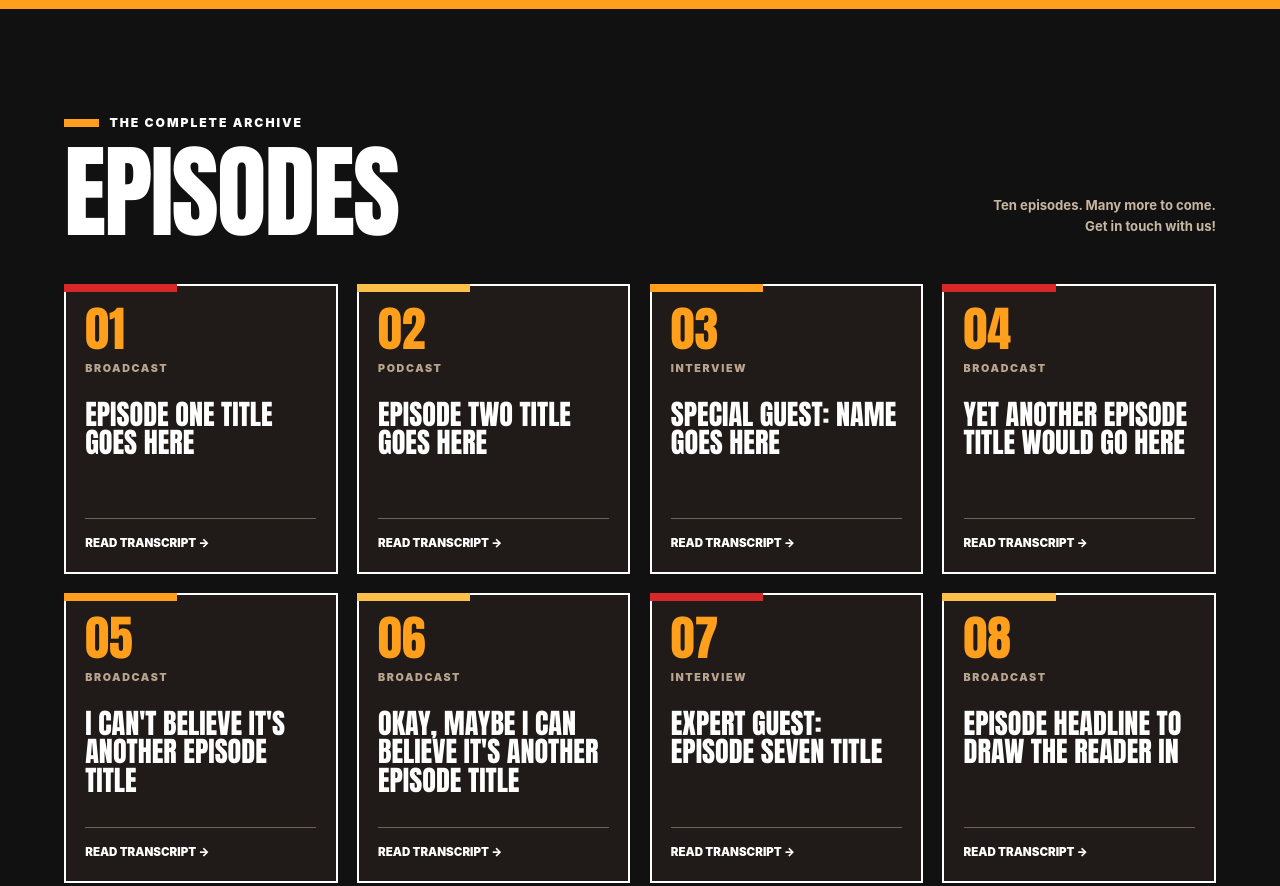
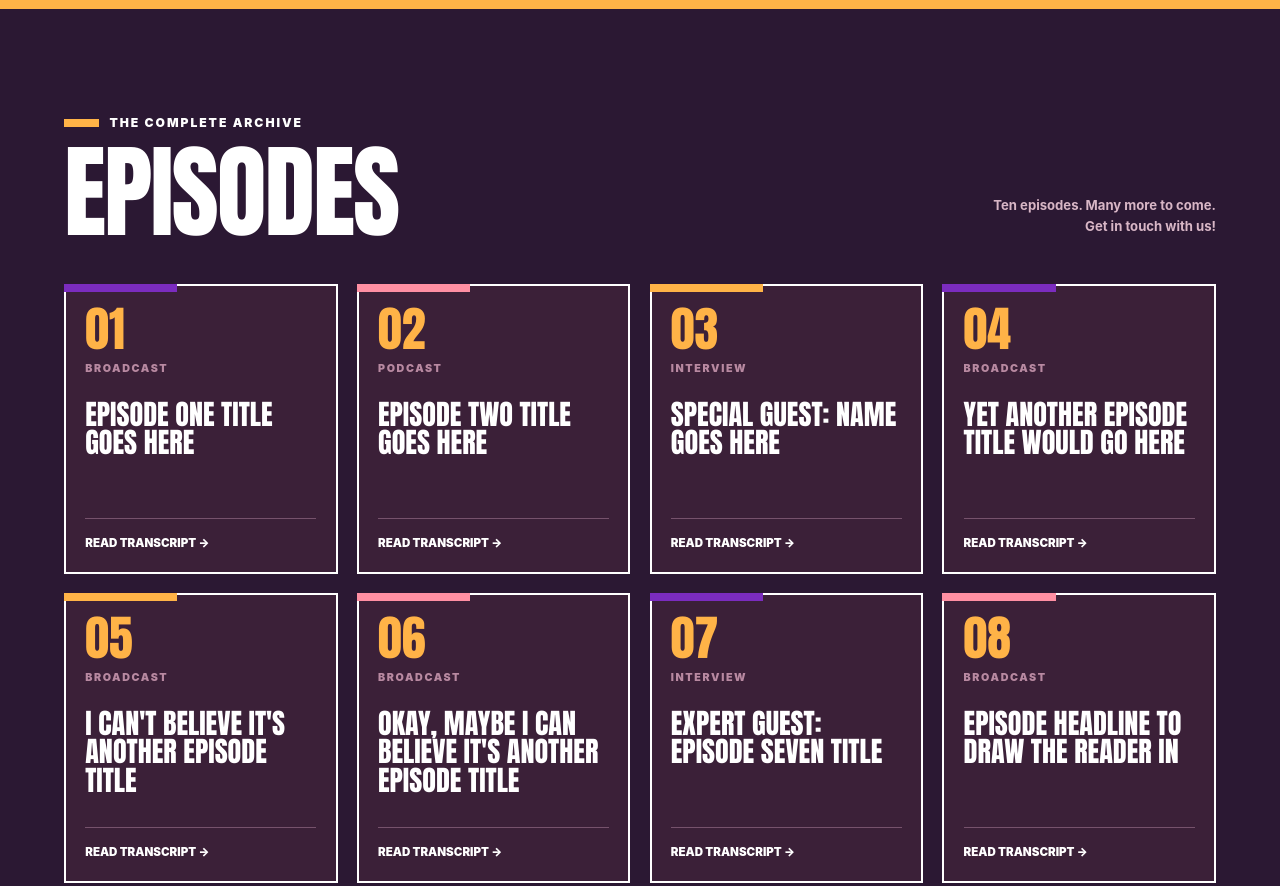
Before and after one commit to monapdx/GitPod, a plain HTML site: page index.html in a window 1280 px wide. Shown: the part 1052-1938 px from the top of the page. Drawn offline with Linux system fonts and the light colour scheme; files that its build step writes are made by us from their sources.

Commit message:
Update index.html

```diff
--- a/index.html
+++ b/index.html
@@ -6,7 +6,7 @@
   <meta name="description" content="">
   <meta name="theme-color" content="#8800ff">
   <title>GitPod — Name of Show</title>
-  <link rel="stylesheet" href="warm.css">
+  <link rel="stylesheet" href="sunset.css">
 </head>
 <body>
   <a class="skip-link" href="#main">Skip to content</a>
```
